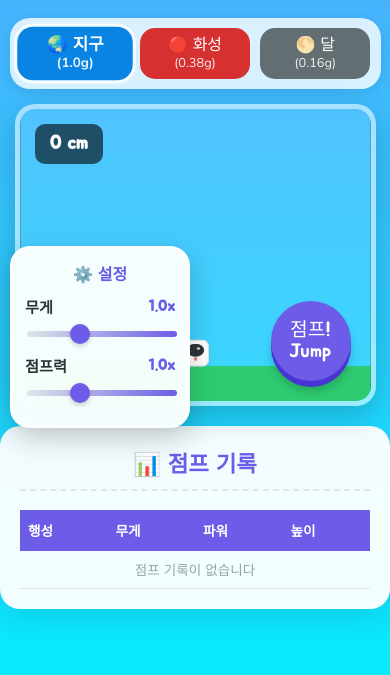
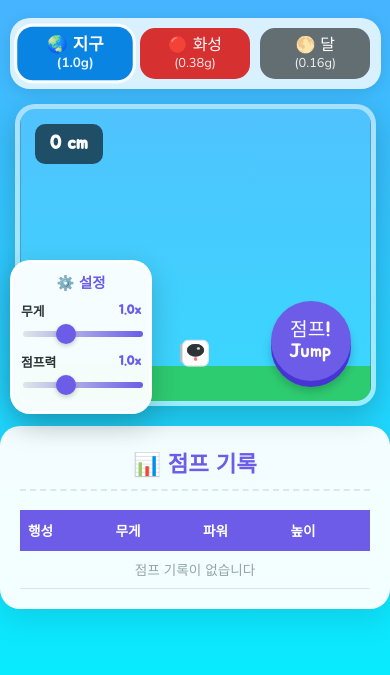
Before and after one commit to lottosure/gravity, a plain HTML site: page index.html in a window 390 px wide. Shown: the part 85-760 px from the top of the page. Drawn offline with nearby package versions, Linux system fonts and the light colour scheme.

Commit message:
Add files via upload

```diff
--- a/style.css
+++ b/style.css
@@ -362,18 +362,27 @@ body.moon-mode .stars {
 /* Mobile responsiveness */
 @media (max-width: 768px) {
     .control-panel {
-        width: 150px;
-        padding: 12px;
-        font-size: 0.9rem;
+        width: 120px;
+        padding: 8px;
+        font-size: 0.8rem;
     }
 
     .control-panel h3 {
-        font-size: 1rem;
+        font-size: 0.9rem;
+        margin-bottom: 8px;
+    }
+
+    .slider-container {
         margin-bottom: 10px;
     }
 
-    .slider-container {
-        margin-bottom: 12px;
+    .slider-label {
+        font-size: 0.8rem;
+    }
+
+    .slider-value {
+        min-width: 35px;
+        font-size: 0.8rem;
     }
 
     .jump-history {
```
